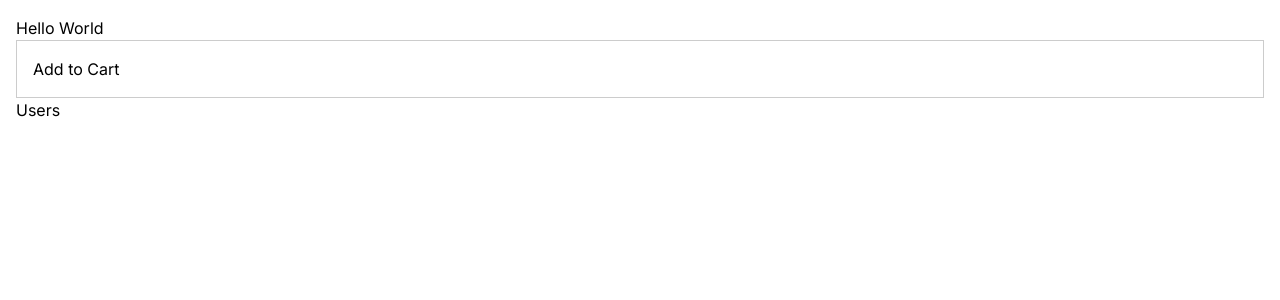
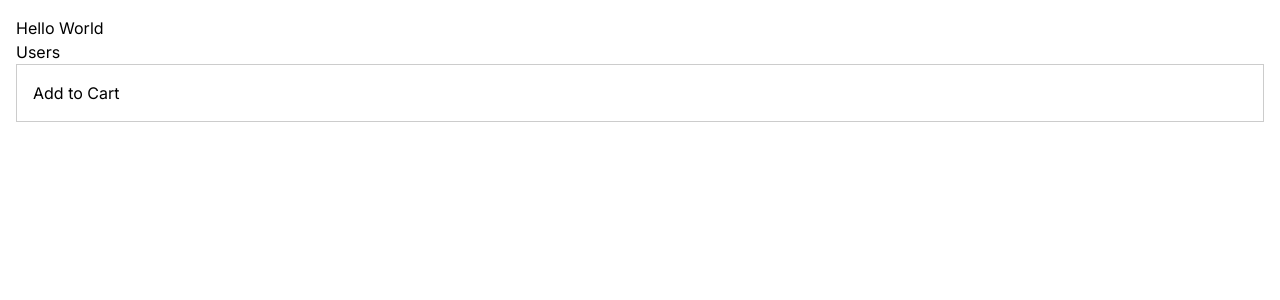
Before and after one commit to Otacon2024/Next-TypeScript, a Next.js app: page / in a window 1280 px wide. Shown: the top 300 px of the page. Built offline with nearby package versions, Linux system fonts and the light colour scheme.

Commit message:
Minor change to app > page.tsx

```diff
--- a/app/page.tsx
+++ b/app/page.tsx
@@ -6,8 +6,8 @@ export default function Home() {
   return (
     <main>
       <h1>Hello World</h1>
+      <Link href="/users">Users</Link>
       <ProductCard />
-      <Link href="/users">Users</Link>
     </main>
   )
 }
```
